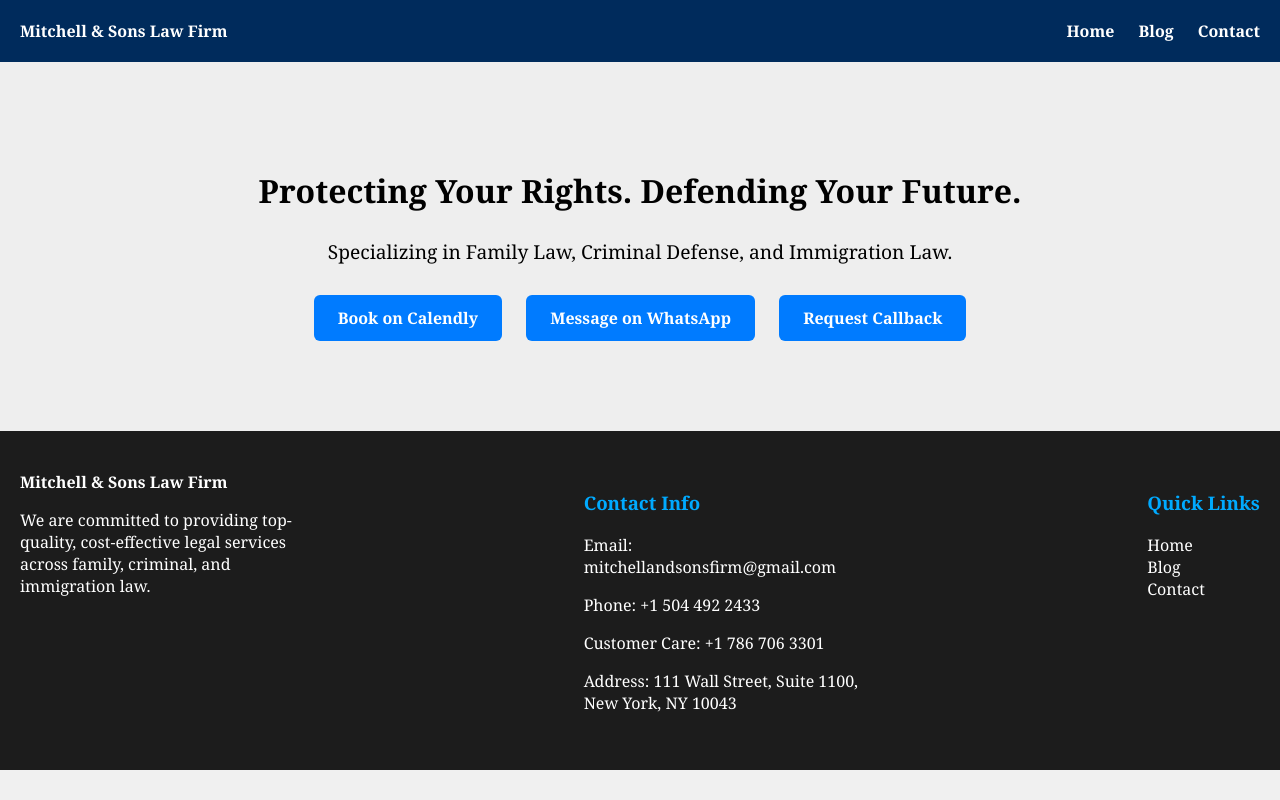
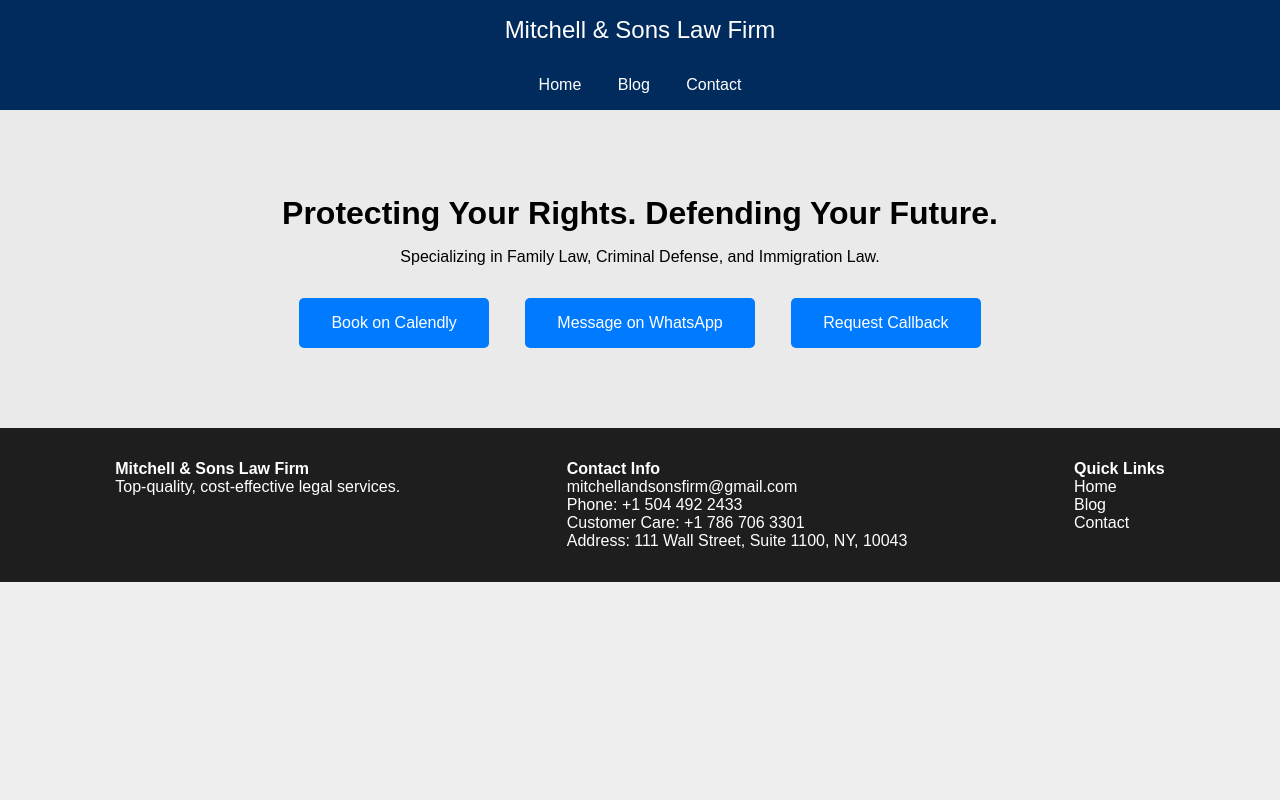
Before and after one commit to Kingsound8/mitchelllawfirm, a plain HTML site: page index.html in a window 1280 px wide. Drawn offline with Linux system fonts and the light colour scheme.

Commit message:
Add files via upload

```diff
--- a/index.html
+++ b/index.html
@@ -2,58 +2,53 @@
 <!DOCTYPE html>
 <html lang="en">
 <head>
-  <meta charset="UTF-8" />
-  <meta name="viewport" content="width=device-width, initial-scale=1.0" />
+    <meta charset="UTF-8">
     <title>Mitchell & Sons Law Firm</title>
-  <link rel="icon" href="favicon.ico" />
+    <link rel="icon" href="favicon.ico" type="image/x-icon">
     <style>
-    body { margin: 0; font-family: Georgia, serif; background: #f0f0f0; }
-    header { background: #002b5c; color: white; padding: 20px; display: flex; justify-content: space-between; align-items: center; }
-    nav a { color: white; text-decoration: none; margin-left: 20px; font-weight: bold; }
-    .hero { background: #eee; padding: 80px 20px; text-align: center; }
-    .hero h1 { font-size: 2rem; font-weight: bold; }
-    .hero p { margin: 20px 0; font-size: 1.2rem; }
-    .buttons a { display: inline-block; padding: 12px 24px; background: #007bff; color: white; text-decoration: none; margin: 10px; border-radius: 6px; font-weight: bold; }
-    footer { background: #1c1c1c; color: white; padding: 40px 20px; display: flex; justify-content: space-between; }
-    footer div { max-width: 300px; }
-    footer h3 { color: #00aaff; }
+        body { margin: 0; font-family: Arial, sans-serif; background: #eee; }
+        header { background: #002B5C; color: white; padding: 1rem; text-align: center; font-size: 1.5rem; }
+        nav { background: #002B5C; text-align: center; }
+        nav a { color: white; padding: 1rem; display: inline-block; text-decoration: none; }
+        .hero { background: #eaeaea; padding: 4rem; text-align: center; }
+        .hero h1 { margin-bottom: 1rem; }
+        .buttons a { background: #007bff; color: white; padding: 1rem 2rem; margin: 1rem; display: inline-block; text-decoration: none; border-radius: 5px; }
+        footer { background: #1e1e1e; color: white; padding: 2rem; display: flex; justify-content: space-around; }
     </style>
 </head>
 <body>
-  <header>
-    <div><strong>Mitchell & Sons Law Firm</strong></div>
+    <header>Mitchell & Sons Law Firm</header>
     <nav>
-      <a href="#">Home</a>
-      <a href="#">Blog</a>
-      <a href="#">Contact</a>
+        <a href="index.html">Home</a>
+        <a href="blog.html">Blog</a>
+        <a href="contact.html">Contact</a>
     </nav>
-  </header>
-
-  <section class="hero">
+    <div class="hero">
         <h1>Protecting Your Rights. Defending Your Future.</h1>
         <p>Specializing in Family Law, Criminal Defense, and Immigration Law.</p>
         <div class="buttons">
-      <a href="confirm.html">Book on Calendly</a>
+            <a href="pay.html">Book on Calendly</a>
             <a href="https://wa.me/15044922433">Message on WhatsApp</a>
-      <a href="mailto:mitchellandsonsfirm@gmail.com">Request Callback</a>
+            <a href="contact.html">Request Callback</a>
         </div>
-  </section>
-
+    </div>
     <footer>
         <div>
-      <strong>Mitchell & Sons Law Firm</strong>
-      <p>We are committed to providing top-quality, cost-effective legal services across family, criminal, and immigration law.</p>
+            <strong>Mitchell & Sons Law Firm</strong><br>
+            Top-quality, cost-effective legal services.
         </div>
         <div>
-      <h3>Contact Info</h3>
-      <p>Email: mitchellandsonsfirm@gmail.com</p>
-      <p>Phone: +1 504 492 2433</p>
-      <p>Customer Care: +1 786 706 3301</p>
-      <p>Address: 111 Wall Street, Suite 1100, New York, NY 10043</p>
+            <strong>Contact Info</strong><br>
+            mitchellandsonsfirm@gmail.com<br>
+            Phone: +1 504 492 2433<br>
+            Customer Care: +1 786 706 3301<br>
+            Address: 111 Wall Street, Suite 1100, NY, 10043
         </div>
         <div>
-      <h3>Quick Links</h3>
-      <p>Home<br>Blog<br>Contact</p>
+            <strong>Quick Links</strong><br>
+            Home<br>
+            Blog<br>
+            Contact
         </div>
     </footer>
 </body>
```
Also changed, not shown: blog.html (added, +1 -0 lines), contact.html (+1 -22 lines), pay.html (+1 -26 lines). Lines whose indentation alone changed are shown as unchanged.
